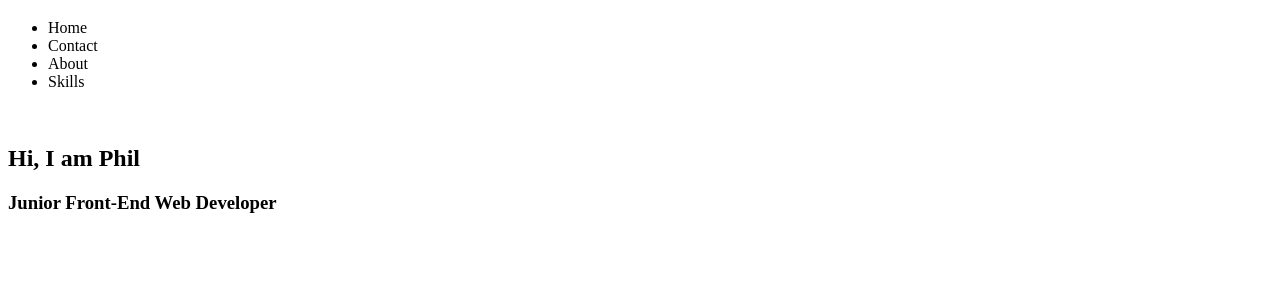
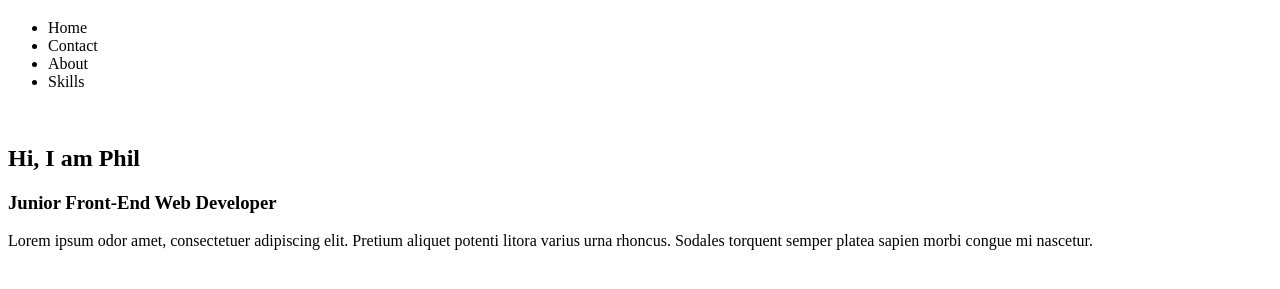
Before and after one commit to TastyCrysis/personal-website, a website: page index.html in a window 1280 px wide. Shown: the part 61-350 px from the top of the page. Drawn offline with Linux system fonts and the light colour scheme.

Commit message:
add generic lorem ipsum

```diff
--- a/index.html
+++ b/index.html
@@ -26,7 +26,11 @@
             <span>Phil</span>
           </h2>
           <h3>Junior Front-End Web Developer</h3>
-          <p></p>
+          <p>
+            Lorem ipsum odor amet, consectetuer adipiscing elit. Pretium aliquet
+            potenti litora varius urna rhoncus. Sodales torquent semper platea
+            sapien morbi congue mi nascetur.
+          </p>
         </div>
       </article>
     </section>
```
